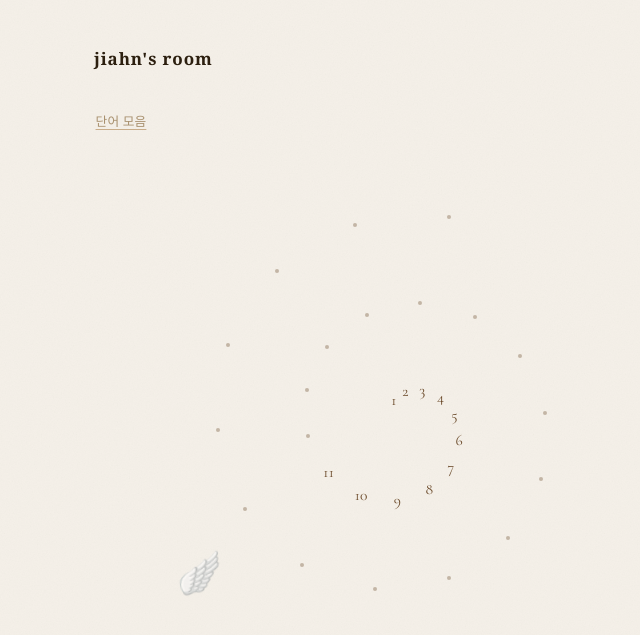
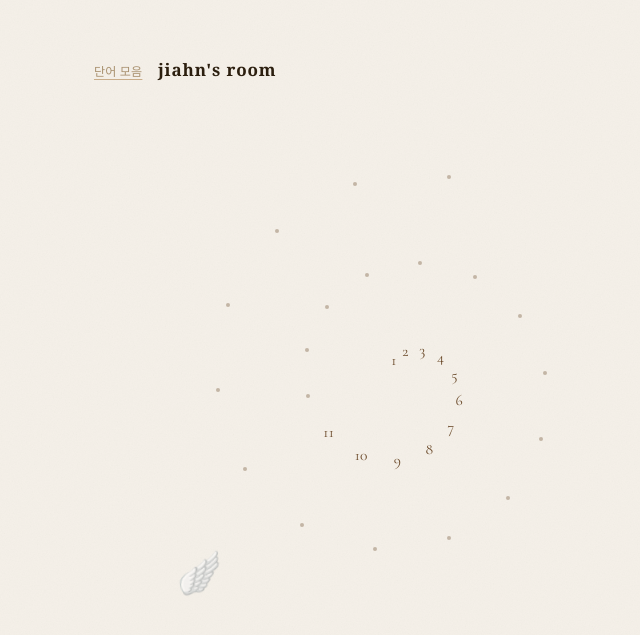
Before and after one commit to jiahnkiss/jiahnkiss.github.io, a Jekyll site: the page built from index.html, in a window 1280 px wide. Shown: the top 635 px of the page, without its empty margins (236-876 px from the left). Built offline with Jekyll 4.4.1, drawn with Linux system fonts in a browser that asks for light colours; some web fonts are replaced.

Commit message:
Place words-link to the left of site title on same line
Co-Authored-By: Claude Sonnet 4.6 <noreply@anthropic.com>

```diff
--- a/assets/css/style.css
+++ b/assets/css/style.css
@@ -304,15 +304,19 @@ a:hover {
   font-size: 0.88em;
 }
 
+.title-row {
+  display: flex;
+  align-items: baseline;
+  gap: 1rem;
+}
+
 .words-link {
-  display: block;
-  margin-top: 2.5rem;
-  margin-left: 0.1rem;
-  font-size: 0.82em;
+  font-size: 0.78em;
   color: #a8906e;
   text-decoration: underline;
   text-decoration-color: #c9ad8a;
   text-underline-offset: 0.25em;
+  white-space: nowrap;
 }
 
 .words-link:hover {
--- a/index.html
+++ b/index.html
@@ -3,8 +3,10 @@ layout: default
 title: home
 ---
 
-<h1 class="site-title">{{ site.title | escape }}</h1>
-<a href="/words" class="words-link">단어 모음</a>
+<div class="title-row">
+  <a href="/words" class="words-link">단어 모음</a>
+  <h1 class="site-title">{{ site.title | escape }}</h1>
+</div>
 
 <div class="spiral-container" id="spiralContainer">
   {% for post in site.posts %}
```
